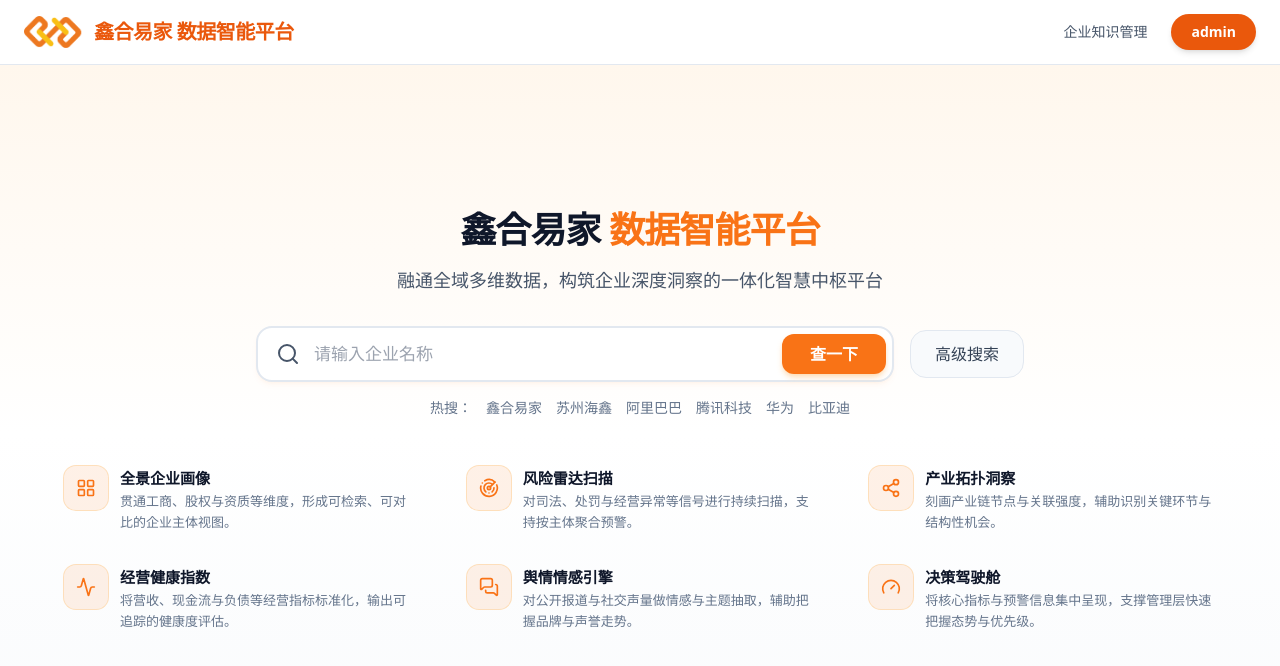
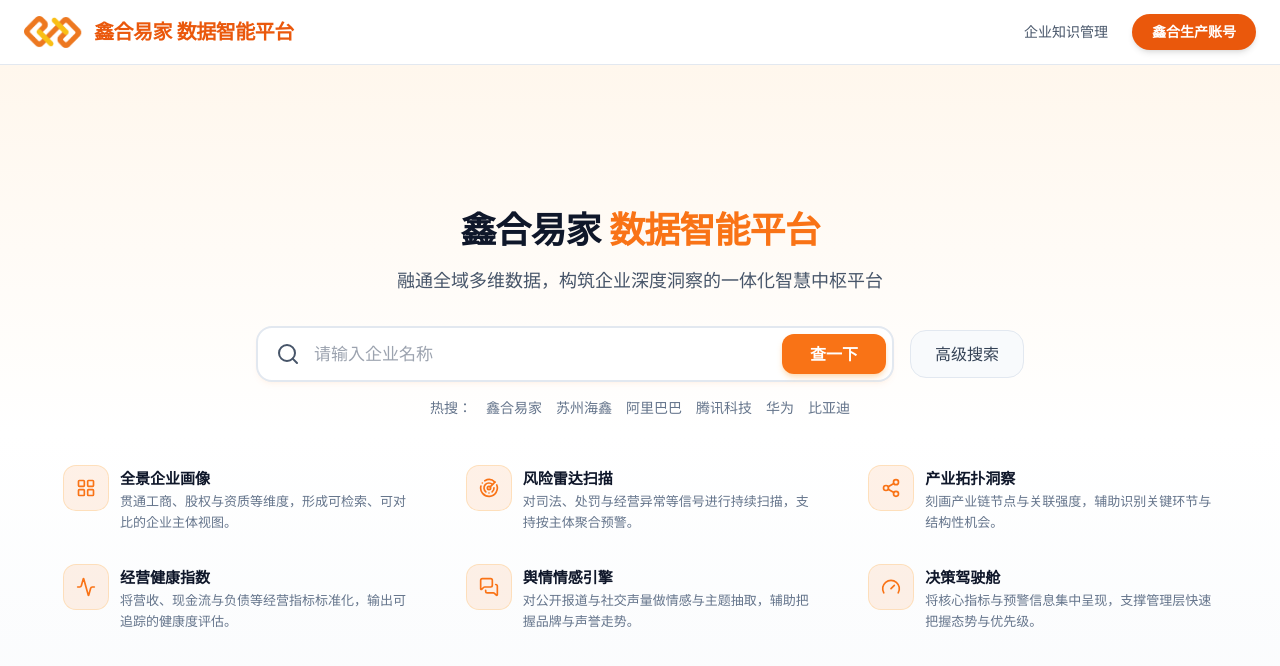
Before and after one commit to shanyingwufeng/chacha, a React (Vite) app: page /enterprise-tags in a window 1280 px wide. Shown: the top 666 px of the page. Built offline with nearby package versions, Linux system fonts and the light colour scheme.

Commit message:
feat: 修改admin名称

```diff
--- a/src/App.tsx
+++ b/src/App.tsx
@@ -29,7 +29,7 @@
 const App: React.FC = () => {
     const location = useLocation();
     const isHomePage = location.pathname === "/";
-    const demoUserName = "admin";
+    const demoUserName = "鑫合生产账号";
 
     return (
         <div className="min-h-screen bg-background flex flex-col font-sans text-foreground">
```
